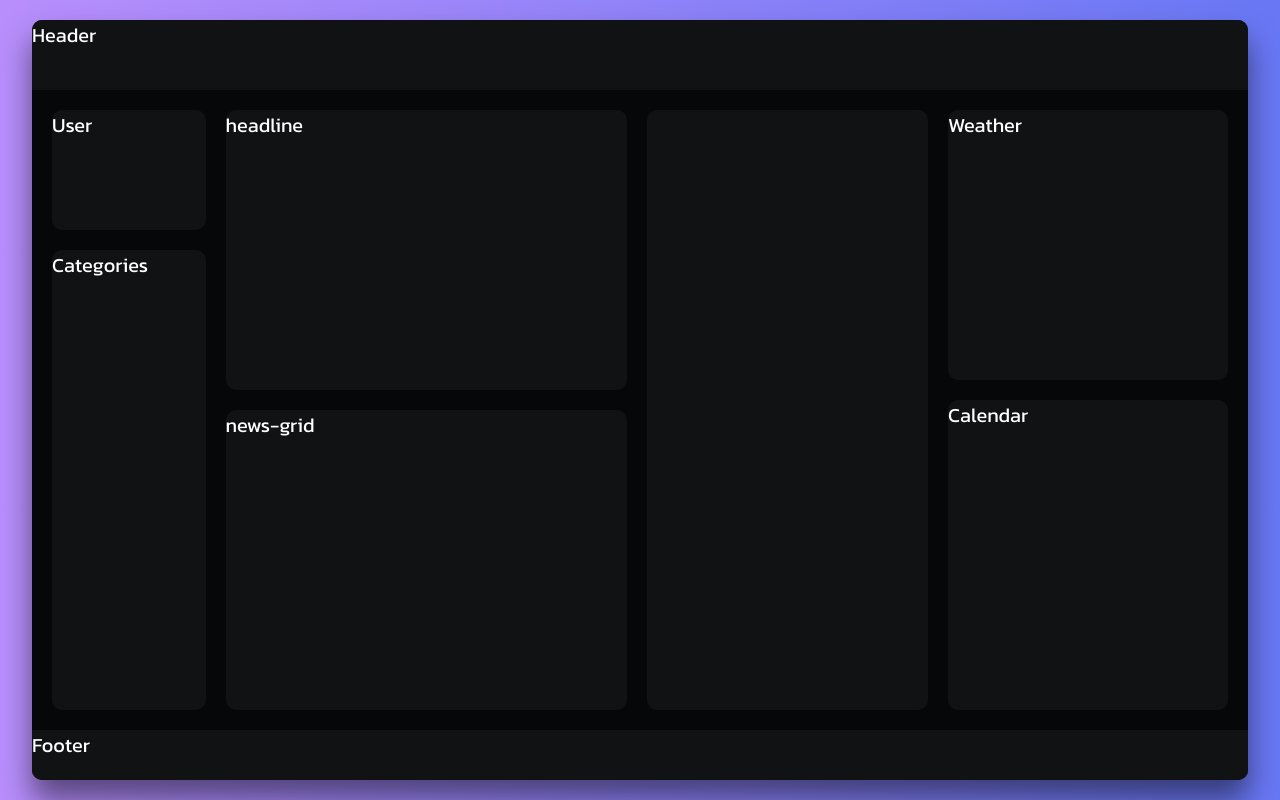
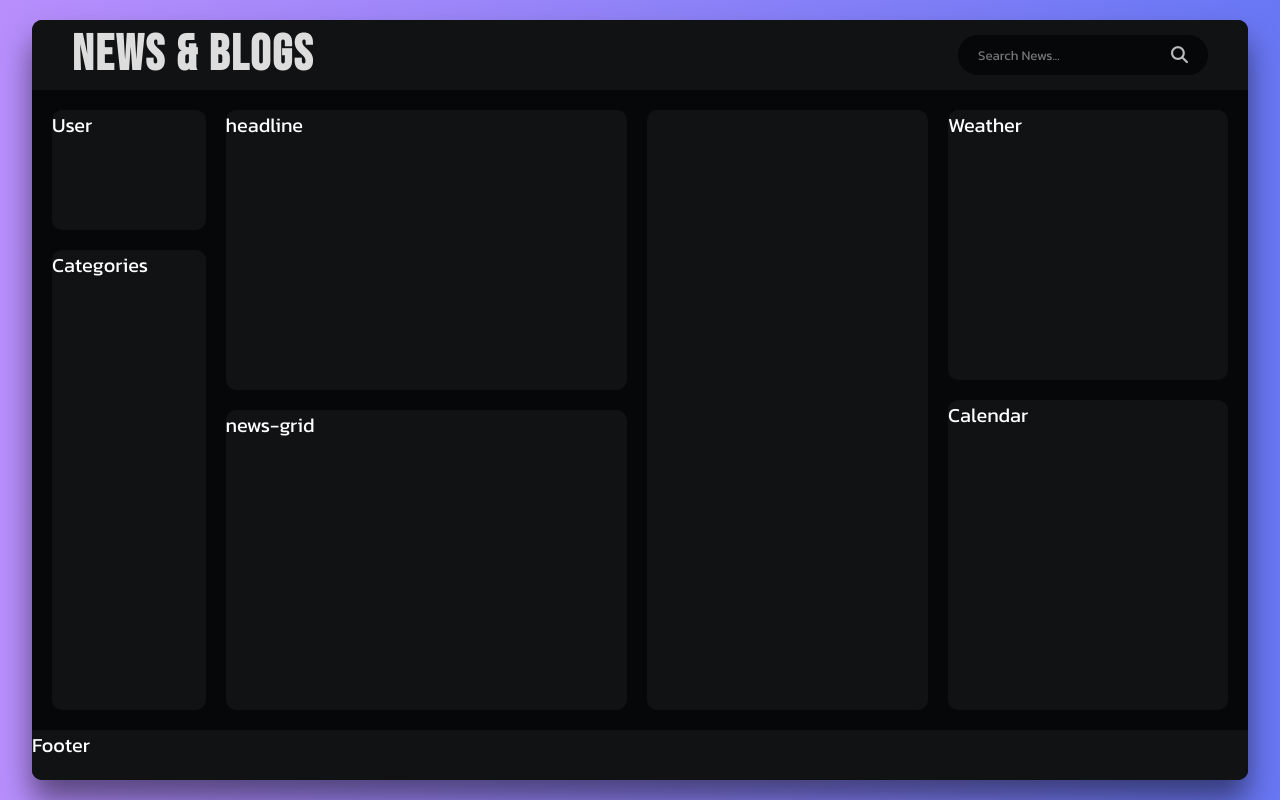
Before and after one commit to paikane/news-and-blogs, a React (Vite) app: page / in a window 1280 px wide. Built offline with nearby package versions, Linux system fonts and the light colour scheme.

Commit message:
custom header

```diff
--- a/src/components/News.css
+++ b/src/components/News.css
@@ -13,11 +13,69 @@
   width: 100%;
   min-height: 7rem;
   background-color: #111214;
+  display: flex;
+  justify-content: space-between;
+  align-items: center;
+  padding: 0 4rem;
   border-radius: 1rem 1rem 0 0;
   -webkit-border-radius: 1rem 1rem 0 0;
   -moz-border-radius: 1rem 1rem 0 0;
   -ms-border-radius: 1rem 1rem 0 0;
   -o-border-radius: 1rem 1rem 0 0;
+}
+
+.logo{
+  font-family: 'Bebas Neue', sans-serif;
+  font-size: 5rem;
+  color: #ddd;
+  letter-spacing: 0.2rem;
+
+}
+
+.search-bar{
+  position: relative;
+}
+
+.search-bar input {
+  width: 25rem;
+  height: 4rem;
+  background-color: #060709;
+  color: #ddd;
+  border: none;
+  padding: 0 4rem 0 2rem;
+  border-radius: 4rem;
+  -webkit-border-radius: 4rem;
+  -moz-border-radius: 4rem;
+  -ms-border-radius: 4rem;
+  -o-border-radius: 4rem;
+  transition: width 0.3s;
+  -webkit-transition: width 0.3s;
+  -moz-transition: width 0.3s;
+  -ms-transition: width 0.3s;
+  -o-transition: width 0.3s;
+}
+
+.search-bar input:focus{
+  width: 35rem;
+}
+
+.search-bar input:focus::placeholder{
+  color: transparent;
+}
+
+.search-bar button {
+  background-color: transparent;
+  border: none;
+  color: #bbb;
+  position: absolute;
+  font-size: 1.7rem;
+  top: 50%;
+  right: 2rem;
+  transform: translateY(-50%);
+  -webkit-transform: translateY(-50%);
+  -moz-transform: translateY(-50%);
+  -ms-transform: translateY(-50%);
+  -o-transform: translateY(-50%);
 }
 
 .news-content {
--- a/src/components/News.jsx
+++ b/src/components/News.jsx
@@ -6,7 +6,17 @@ import "./News.css";
 function News() {
   return (
     <div className="news">
-      <header className="news-header">Header</header>
+      <header className="news-header">
+        <h1 className="logo">News & Blogs</h1>
+        <div className="search-bar">
+          <form>
+            <input type="text" placeholder="Search News..." />
+            <button type="submit">
+            <i class="fa-solid fa-magnifying-glass"></i>
+            </button>
+          </form>
+        </div>
+      </header>
       <div className="news-content">
         <div className="navbar">
           <div className="user">User</div>
```
